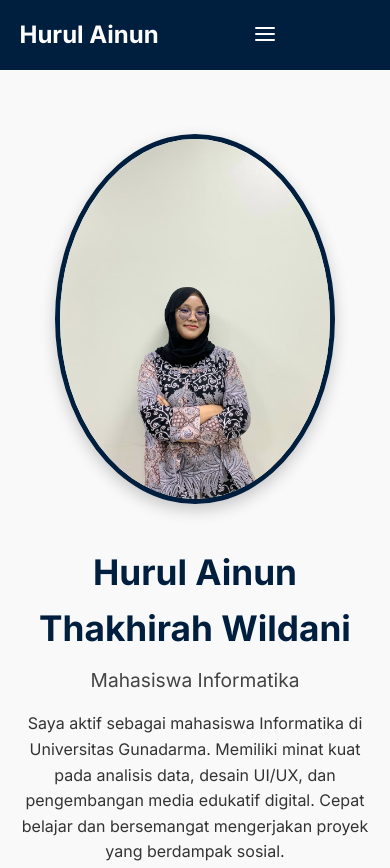
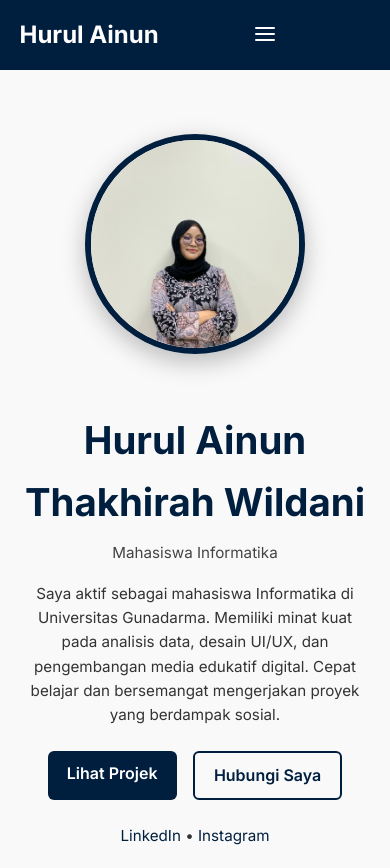
Before and after one commit to HurulA26/Portofolio-Hurul, a plain HTML site: page index.html in a window 390 px wide. Shown: the top 868 px of the page. Drawn offline with Linux system fonts and the light colour scheme.

Commit message:
Update styles.css

```diff
--- a/styles.css
+++ b/styles.css
@@ -81,23 +81,31 @@ body {
   align-items: center;
 }
 
-.hero-photo img {
-  width: 100%;
-  max-width: 280px;
-  border-radius: 50%;
-  border: 5px solid #001f3f;
-  box-shadow: 0 6px 16px rgba(0,0,0,0.2);
+.hero-photo {
+  display: flex;
+  justify-content: center;
+  align-items: center;
 }
 
-.hero-text h1 {
-  font-size: 2.2rem;
-  font-weight: 700;
-  color: #001f3f;
+.hero-photo img {
+  width: 220px;
+  height: 220px;
+  object-fit: cover;
+  border-radius: 50%; /* bulat sempurna */
+  border: 6px solid #001f3f;
+  box-shadow: 0 8px 24px rgba(0,0,0,0.25);
+  transition: transform 0.3s ease, box-shadow 0.3s ease;
 }
 
-.hero-text .muted {
-  color: #555;
-  font-weight: 400;
+.hero-photo img:hover {
+  transform: scale(1.05);
+  box-shadow: 0 12px 28px rgba(0,0,0,0.35);
+}
+
+.hero-text h1.fullname {
+  font-size: 2.4rem;
+  font-weight: 800;
+  color: #001f3f; /* biru navy full */
 }
 
 .subtitle {
@@ -248,36 +256,24 @@ footer {
   font-size: 0.9rem;
 }
 
-/* ===== Responsive ===== */
+/* ===== Responsive (HP/Tablet) ===== */
 @media (max-width: 768px) {
   .hero-grid {
     grid-template-columns: 1fr;
     text-align: center;
   }
 
-  .hero-photo img {
-    .hero-photo {
-  display: flex;
-  justify-content: center;
-  align-items: center;
-}
+  .hero-text {
+    margin-top: 1.5rem;
+  }
 
-.hero-photo img {
-  width: 100%;
-  max-width: 280px;
-  height: auto;
-  object-fit: cover;
-  border-radius: 50%; /* bikin bulat */
-  border: 6px solid #001f3f; /* border biru navy */
-  box-shadow: 0 8px 24px rgba(0,0,0,0.25); /* shadow lebih soft */
-  transition: transform 0.3s ease, box-shadow 0.3s ease;
-}
+  .hero-text p {
+    text-align: center;
+    font-size: 0.95rem;
+  }
 
-.hero-photo img:hover {
-  transform: scale(1.05); /* zoom halus saat hover */
-  box-shadow: 0 12px 28px rgba(0,0,0,0.35);
-}
-
+  .cta-row {
+    justify-content: center;
   }
 
   .nav ul {
@@ -299,10 +295,4 @@ footer {
   .nav-toggle {
     display: block;
   }
-
-  .fullname {
-  font-size: 2.4rem;
-  font-weight: 800;
-  color: #001f3f; /* biru navy full */
 }
-}
```
